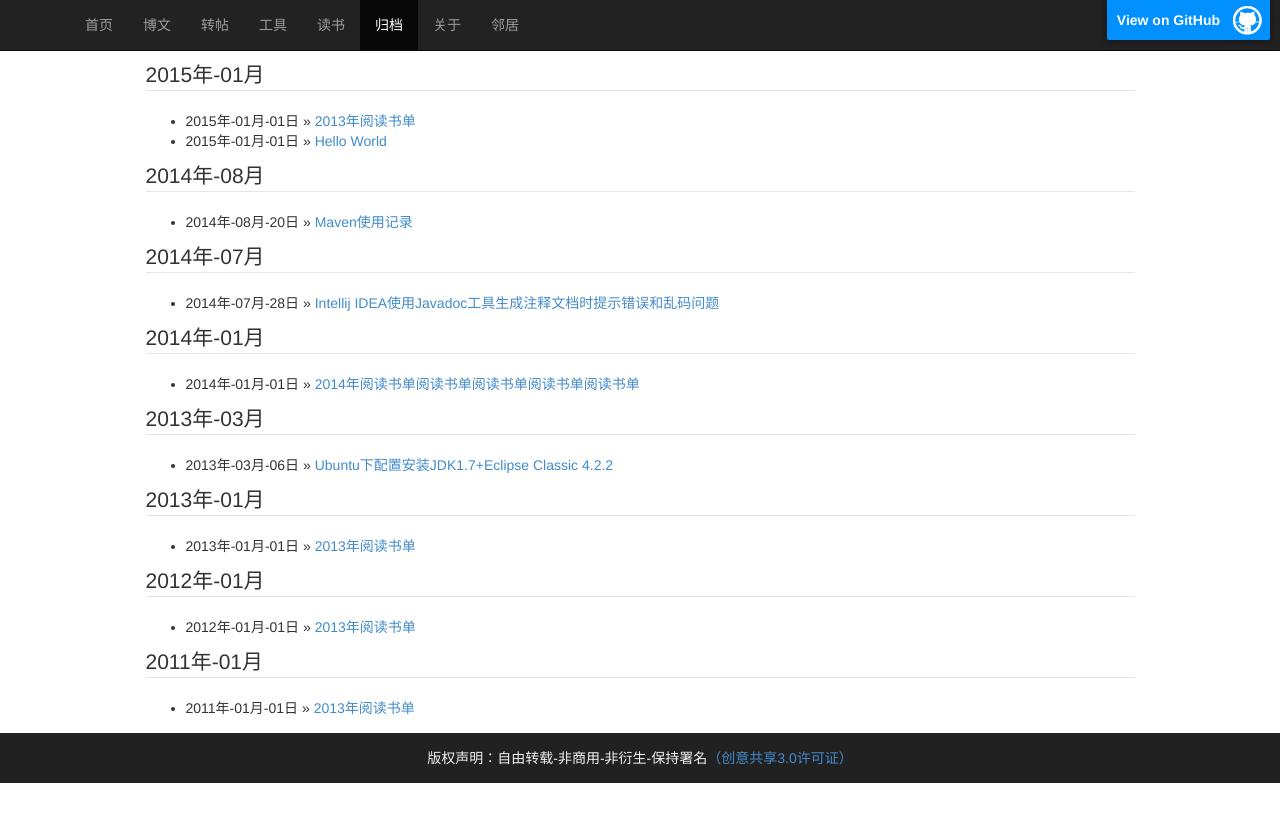
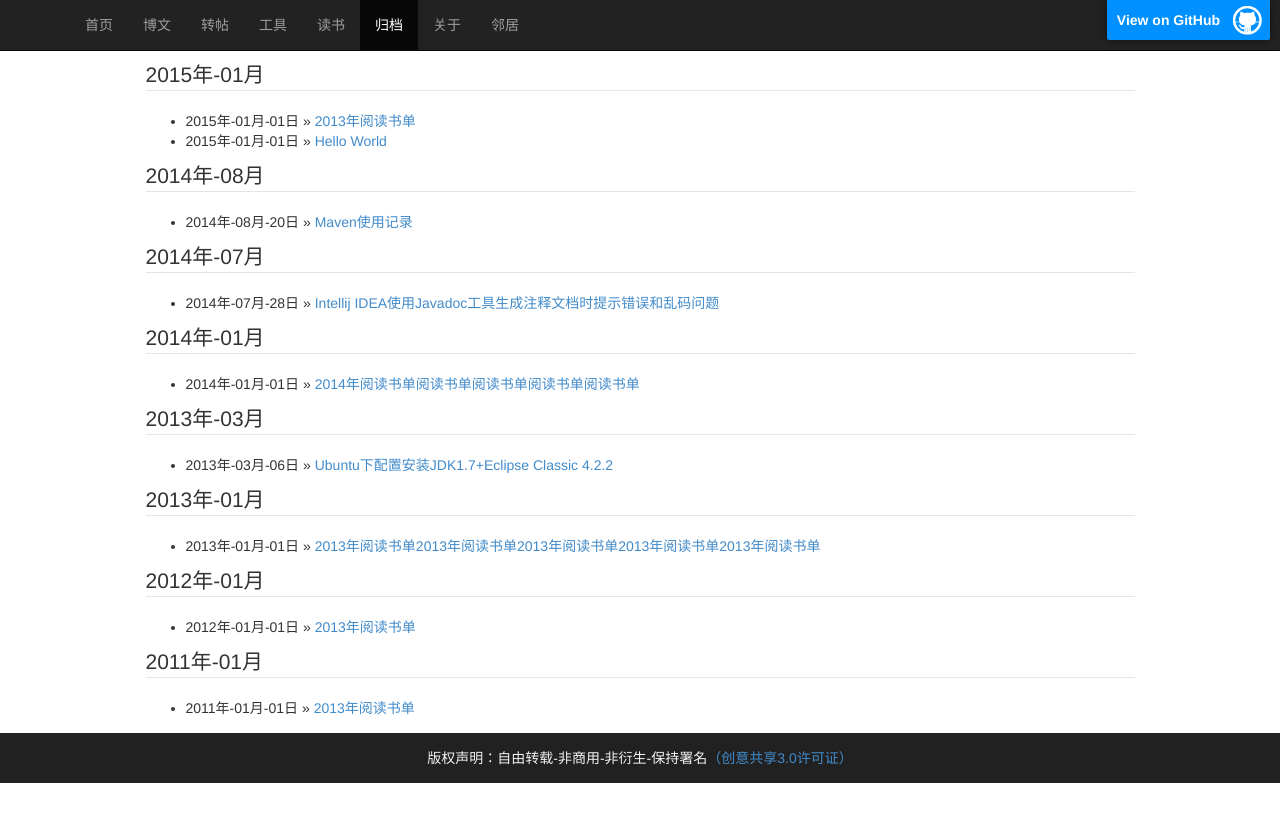
Before and after one commit to sheleng/sheleng.github.io, a Jekyll site: the page built from pages/archive.html, in a window 1280 px wide. Shown: the top 822 px of the page. Built offline with Jekyll 4.4.1, drawn with Linux system fonts in a browser that asks for light colours.

```diff
--- a/_posts/books/2013-01-01-book-list-2013.md
+++ b/_posts/books/2013-01-01-book-list-2013.md
@@ -1,6 +1,6 @@
 ---
 layout: book_list
-title: 2013年阅读书单
+title: 2013年阅读书单2013年阅读书单2013年阅读书单2013年阅读书单2013年阅读书单
 category: books
 book_list:
     - title: Java编程思想-第四版
```
